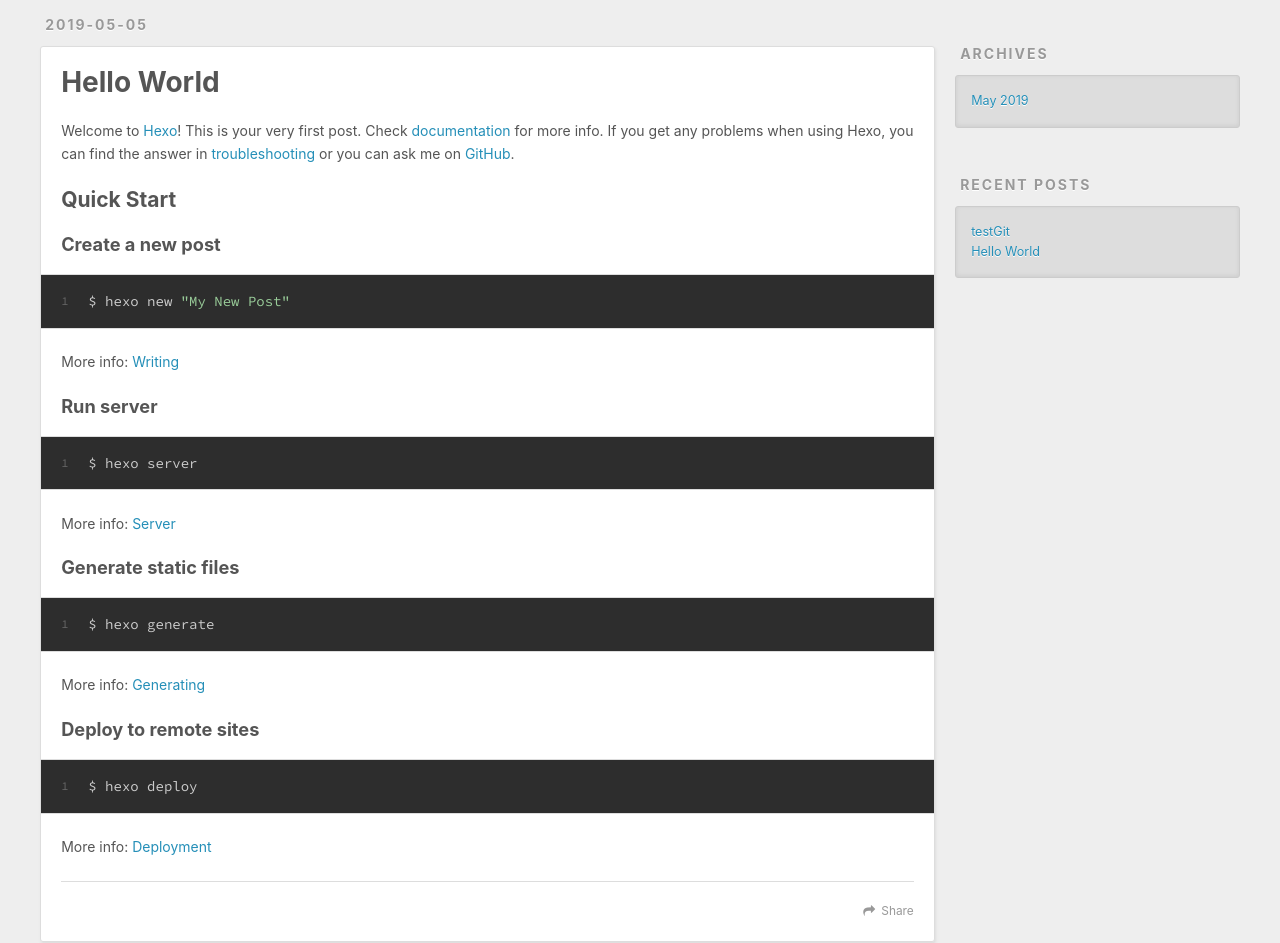
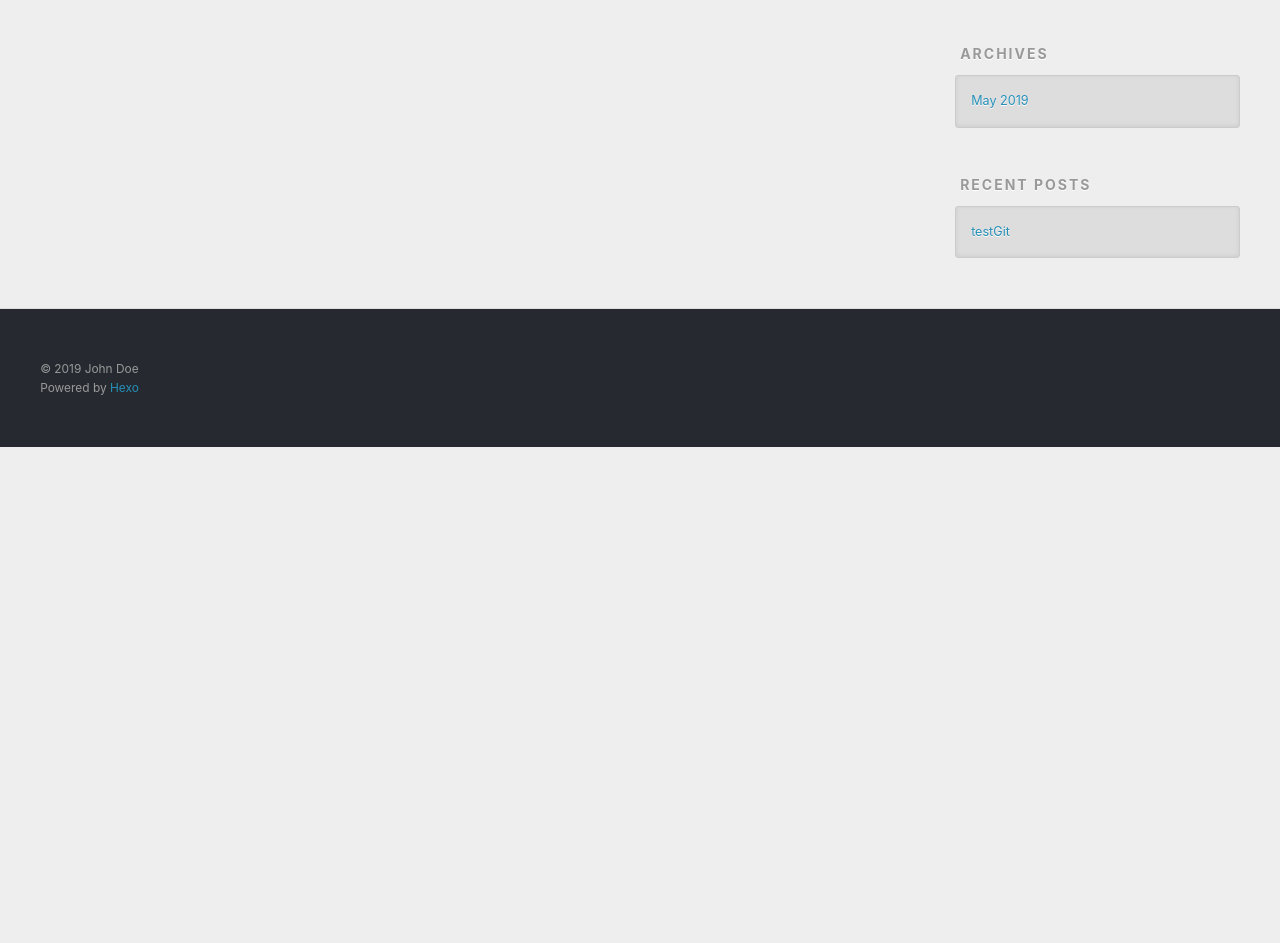
Before and after one commit to jianlin1993/jianlin1993.github.io, a plain HTML site: page index.html in a window 1280 px wide. Shown: the part 584-1527 px from the top of the page. After the commit the page ends 1031 px from the top, so only its background shows below. Drawn offline with nearby package versions, Linux system fonts and the light colour scheme.

Commit message:
Site updated: 2019-05-05 17:14:04

```diff
--- a/index.html
+++ b/index.html
@@ -88,55 +88,10 @@
 
     </div>
     <footer class="article-footer">
-      <a data-url="http://yoursite.com/2019/05/05/testGit/" data-id="cjvap6exx0001qgvox5dnimvk" class="article-share-link">Share</a>
+      <a data-url="http://yoursite.com/2019/05/05/testGit/" data-id="cjvapymoe000058voh6x3t7a6" class="article-share-link">Share</a>
 
 
   <ul class="article-tag-list"><li class="article-tag-list-item"><a class="article-tag-list-link" href="/tags/testGit/">testGit</a></li><li class="article-tag-list-item"><a class="article-tag-list-link" href="/tags/试试/">试试</a></li></ul>
-
-    </footer>
-  </div>
-
-</article>
-
-
-
-    <article id="post-hello-world" class="article article-type-post" itemscope itemprop="blogPost">
-  <div class="article-meta">
-    <a href="/2019/05/05/hello-world/" class="article-date">
-  <time datetime="2019-05-05T08:28:35.611Z" itemprop="datePublished">2019-05-05</time>
-</a>
-
-  </div>
-  <div class="article-inner">
-
-
-      <header class="article-header">
-
-
-    <h1 itemprop="name">
-      <a class="article-title" href="/2019/05/05/hello-world/">Hello World</a>
-    </h1>
-
-
-      </header>
-
-    <div class="article-entry" itemprop="articleBody">
-
-        <p>Welcome to <a href="https://hexo.io/" target="_blank" rel="noopener">Hexo</a>! This is your very first post. Check <a href="https://hexo.io/docs/" target="_blank" rel="noopener">documentation</a> for more info. If you get any problems when using Hexo, you can find the answer in <a href="https://hexo.io/docs/troubleshooting.html" target="_blank" rel="noopener">troubleshooting</a> or you can ask me on <a href="https://github.com/hexojs/hexo/issues" target="_blank" rel="noopener">GitHub</a>.</p>
-<h2 id="Quick-Start"><a href="#Quick-Start" class="headerlink" title="Quick Start"></a>Quick Start</h2><h3 id="Create-a-new-post"><a href="#Create-a-new-post" class="headerlink" title="Create a new post"></a>Create a new post</h3><figure class="highlight bash"><table><tr><td class="gutter"><pre><span class="line">1</span><br></pre></td><td class="code"><pre><span class="line">$ hexo new <span class="string">"My New Post"</span></span><br></pre></td></tr></table></figure>
-<p>More info: <a href="https://hexo.io/docs/writing.html" target="_blank" rel="noopener">Writing</a></p>
-<h3 id="Run-server"><a href="#Run-server" class="headerlink" title="Run server"></a>Run server</h3><figure class="highlight bash"><table><tr><td class="gutter"><pre><span class="line">1</span><br></pre></td><td class="code"><pre><span class="line">$ hexo server</span><br></pre></td></tr></table></figure>
-<p>More info: <a href="https://hexo.io/docs/server.html" target="_blank" rel="noopener">Server</a></p>
-<h3 id="Generate-static-files"><a href="#Generate-static-files" class="headerlink" title="Generate static files"></a>Generate static files</h3><figure class="highlight bash"><table><tr><td class="gutter"><pre><span class="line">1</span><br></pre></td><td class="code"><pre><span class="line">$ hexo generate</span><br></pre></td></tr></table></figure>
-<p>More info: <a href="https://hexo.io/docs/generating.html" target="_blank" rel="noopener">Generating</a></p>
-<h3 id="Deploy-to-remote-sites"><a href="#Deploy-to-remote-sites" class="headerlink" title="Deploy to remote sites"></a>Deploy to remote sites</h3><figure class="highlight bash"><table><tr><td class="gutter"><pre><span class="line">1</span><br></pre></td><td class="code"><pre><span class="line">$ hexo deploy</span><br></pre></td></tr></table></figure>
-<p>More info: <a href="https://hexo.io/docs/deployment.html" target="_blank" rel="noopener">Deployment</a></p>
-
-
-    </div>
-    <footer class="article-footer">
-      <a data-url="http://yoursite.com/2019/05/05/hello-world/" data-id="cjvap6exi0000qgvoa5dhjzfx" class="article-share-link">Share</a>
-
 
     </footer>
   </div>
@@ -193,10 +148,6 @@
             <a href="/2019/05/05/testGit/">testGit</a>
           </li>
 
-          <li>
-            <a href="/2019/05/05/hello-world/">Hello World</a>
-          </li>
-
       </ul>
     </div>
   </div>
```
Also changed, not shown: 2019/05/05/testGit/index.html (+1 -15 lines), archives/2019/05/index.html (+0 -23 lines), archives/2019/index.html (+0 -23 lines), archives/index.html (+0 -23 lines), tags/testGit/index.html (+0 -4 lines), tags/试试/index.html (+0 -4 lines).
